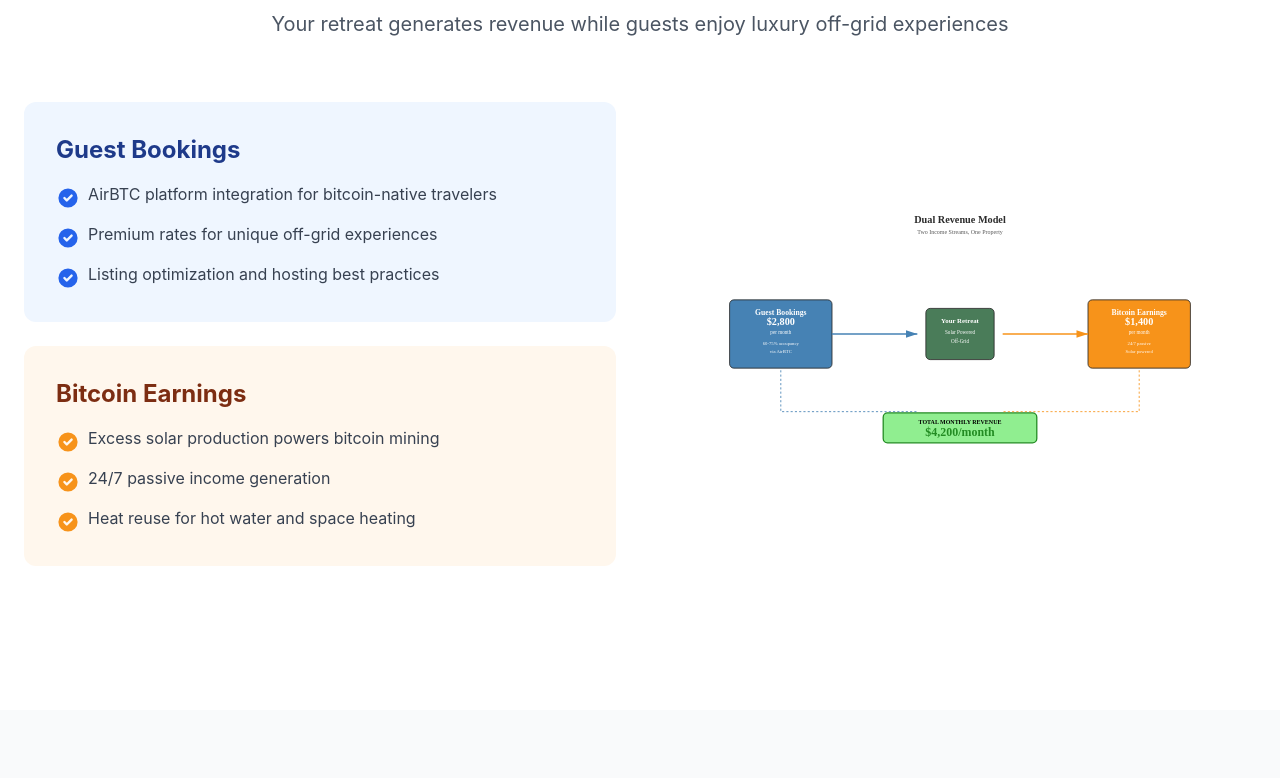
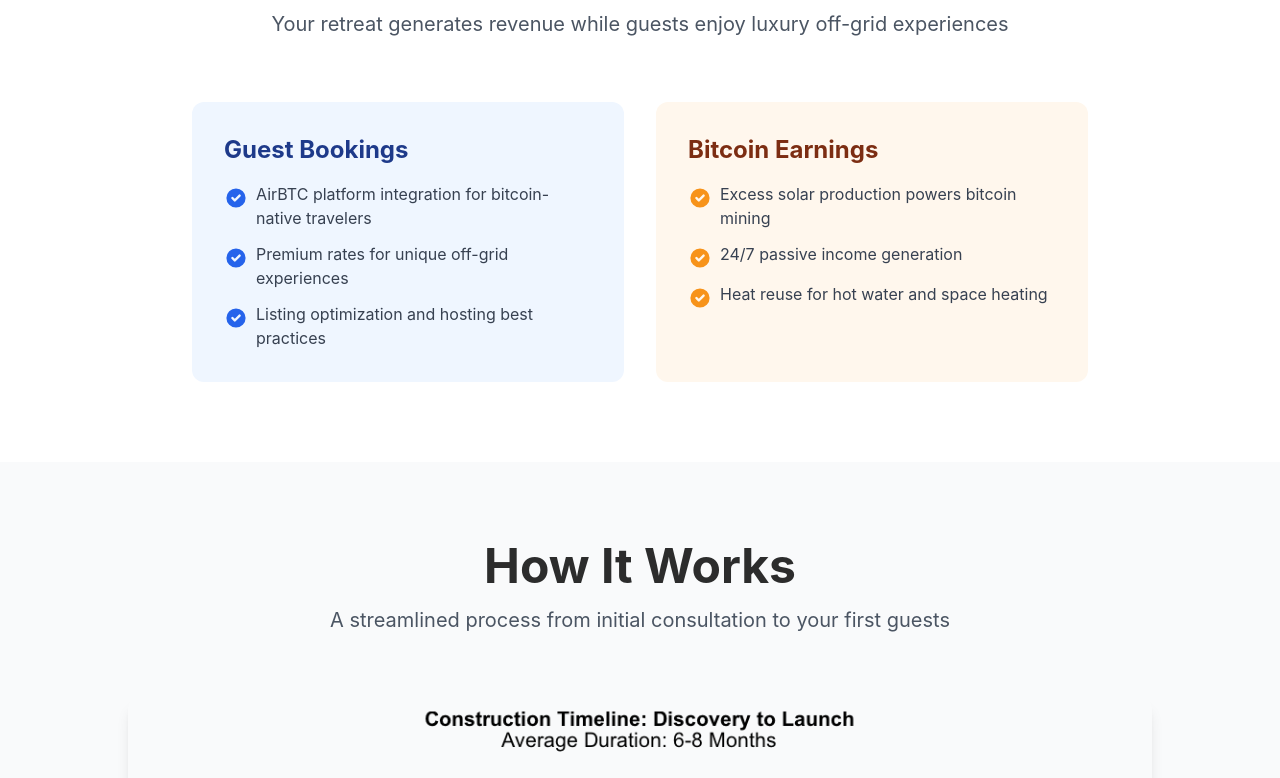
Before and after one commit to offgridfarmstays/website, a Next.js app: page / in a window 1280 px wide. Shown: the part 1602-2380 px from the top of the page. Built offline with nearby package versions, Linux system fonts and the light colour scheme.

Commit message:
Remove fabricated revenue figures and timeline claims
- Deleted dual_revenue_model.svg diagram with dollar amounts
- Updated Process component to remove '6-8 months' timeline claim
- Simplified Process subtitle to avoid specific time commitments

```diff
--- a/components/DualRevenue.tsx
+++ b/components/DualRevenue.tsx
@@ -11,8 +11,8 @@
           </p>
         </div>
 
-        <div className="grid md:grid-cols-2 gap-12 items-center mb-16">
-          <div className="space-y-6">
+        <div className="max-w-4xl mx-auto">
+          <div className="grid md:grid-cols-2 gap-8">
             <div className="bg-blue-50 p-8 rounded-xl">
               <h3 className="text-2xl font-bold mb-4 text-blue-900">Guest Bookings</h3>
               <ul className="space-y-3 text-gray-700">
@@ -61,14 +61,6 @@
               </ul>
             </div>
           </div>
-
-          <div className="flex justify-center">
-            <img
-              src="/assets/diagrams/dual_revenue_model.svg"
-              alt="Dual Revenue Model Diagram"
-              className="w-full max-w-lg"
-            />
-          </div>
         </div>
       </div>
     </section>
--- a/components/Process.tsx
+++ b/components/Process.tsx
@@ -40,7 +40,7 @@
             How It Works
           </h2>
           <p className="text-xl text-gray-600 max-w-3xl mx-auto">
-            From consultation to first guest in 6-8 months
+            A streamlined process from initial consultation to your first guests
           </p>
         </div>
 
```
Also changed, not shown: assets/diagrams/dual_revenue_model.svg (deleted), public/assets/diagrams/dual_revenue_model.svg (deleted).
